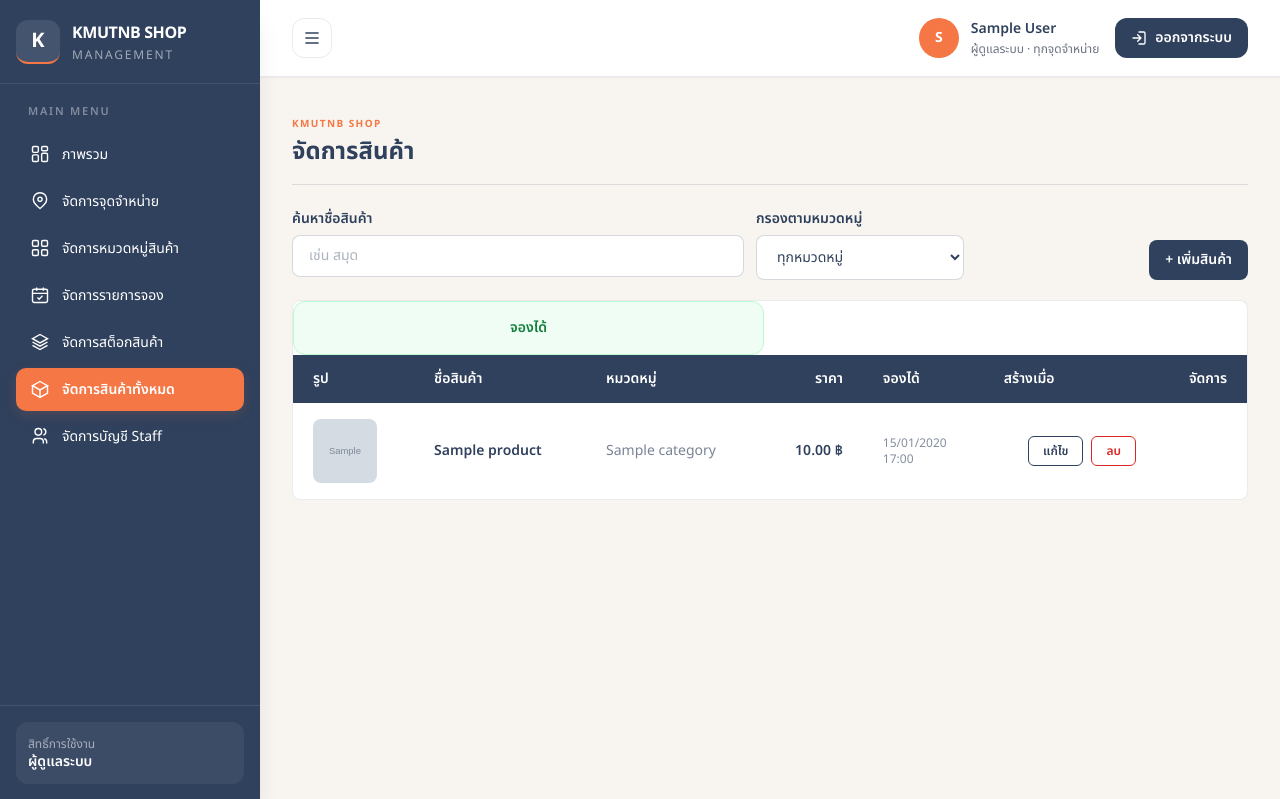
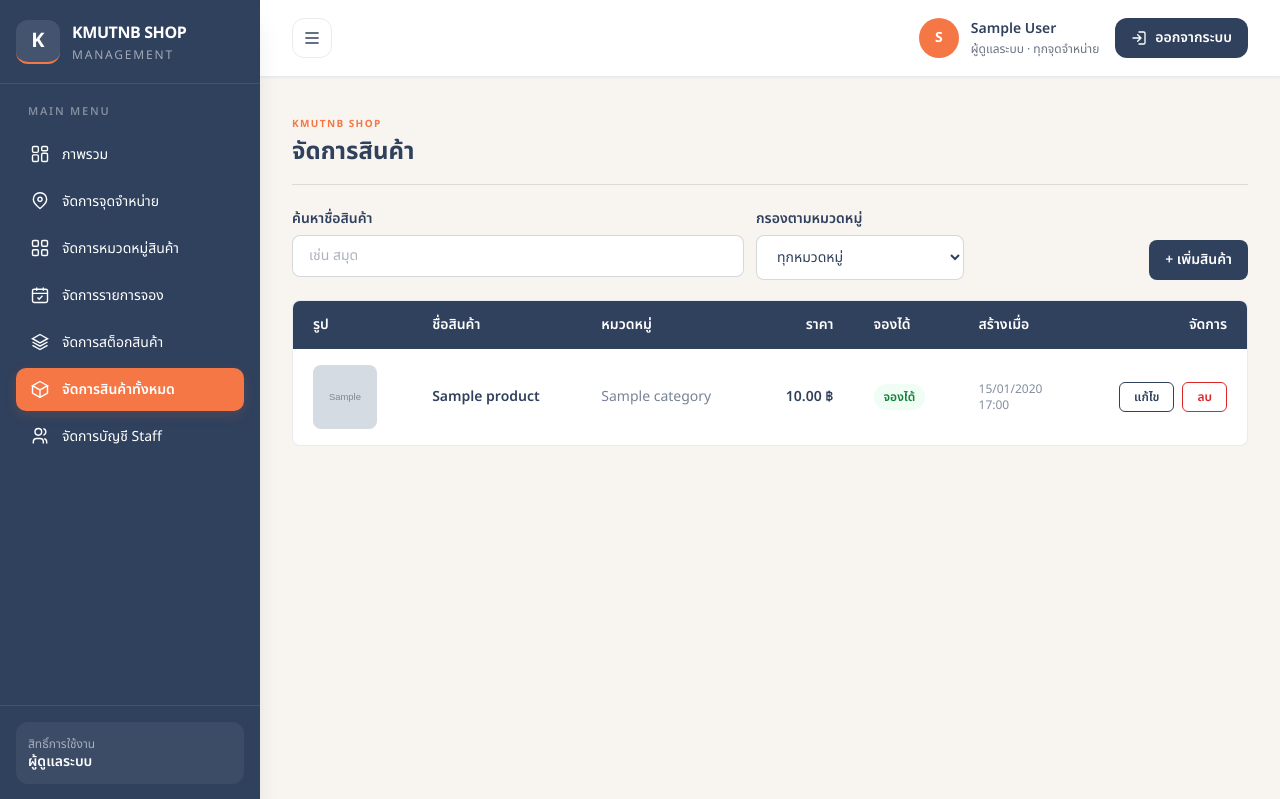
Before and after one commit to cs6636135/Kmutnb_Shop_, a Django app: page /manage/products/ in a window 1280 px wide. Shown: the top 799 px of the page. Run offline with Django 5.2, Linux system fonts and the light colour scheme; a user stored in the database is signed in; tables that the repository leaves empty hold one stand-in row (values such as "Sample post"); grey boxes marked "Sample" are stand-in pictures; some libraries are stand-ins or nearby versions.

Commit message:
Update products.html

```diff
--- a/templates/manage/products.html
+++ b/templates/manage/products.html
@@ -77,18 +77,13 @@
                                 <td class="px-5 py-4 align-middle text-[#30415D]/65">{{ p.category.name }}</td>
                                 <td class="whitespace-nowrap px-5 py-4 text-right align-middle font-semibold">
                                     {{ p.price|floatformat:2 }} ฿
+                                 <td class="whitespace-nowrap px-5 py-4 align-middle">
+                                    {% if p.reservable %}
+                                        <span class="rounded-full bg-green-50 px-2.5 py-1 text-xs font-semibold text-green-700">จองได้</span>
+                                    {% else %}
+                                        <span class="rounded-full bg-slate-100 px-2.5 py-1 text-xs font-semibold text-slate-600">จองไม่ได้</span>
+                                    {% endif %}
                                 </td>
-                                <div class="grid grid-cols-2 gap-3">
-    {% if p.reservable %}
-        <div class="flex items-center justify-center rounded-xl border border-green-200 bg-green-50 px-3 py-4 text-sm font-semibold text-green-700">
-            จองได้
-        </div>
-    {% else %}
-        <div class="flex items-center justify-center rounded-xl border border-slate-200 bg-slate-100 px-3 py-4 text-sm font-semibold text-slate-600">
-            จองไม่ได้
-        </div>
-    {% endif %}
-</div>
                                 <td class="whitespace-nowrap px-5 py-4 align-middle text-xs text-[#30415D]/60">
                                     {{ p.created_at|date:"d/m/Y" }}<br>{{ p.created_at|date:"H:i" }}
                                 </td>
```
